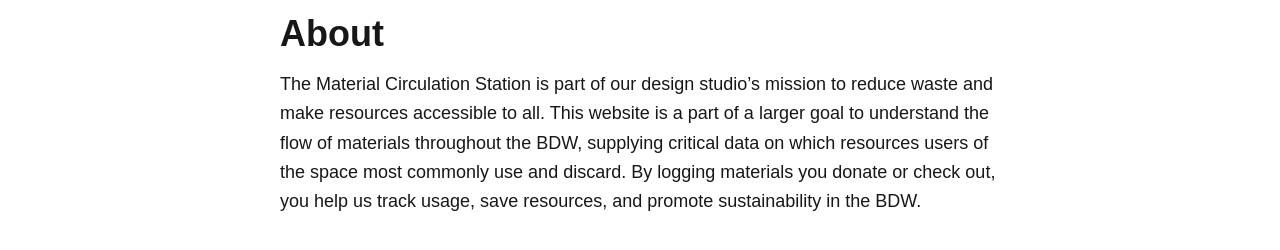
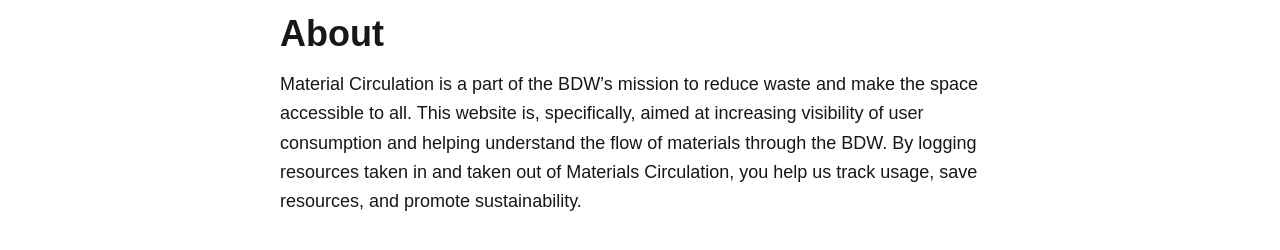
Before and after one commit to ckrenteras/materials-circulation, a Next.js app: page /about in a window 1280 px wide. Shown: the part 266-516 px from the top of the page. Built offline with nearby package versions, Linux system fonts and the light colour scheme.

Commit message:
updated about text

```diff
--- a/src/pages/about.tsx
+++ b/src/pages/about.tsx
@@ -23,11 +23,11 @@
       >
         <h1 className="font-georgia text-4xl font-bold mb-4">About</h1>
         <p className="font-arial text-lg leading-relaxed mb-6">
-          The Material Circulation Station is part of our design studio’s mission to reduce waste
-          and make resources accessible to all. This website is a part of a larger goal to understand
-          the flow of materials throughout the BDW, supplying critical data on which resources users
-          of the space most commonly use and discard. By logging materials you donate or check out,
-          you help us track usage, save resources, and promote sustainability in the BDW.
+          Material Circulation is a part of the BDW’s mission to reduce waste and make the space
+          accessible to all. This website is, specifically, aimed at increasing visibility of user
+          consumption and helping understand the flow of materials through the BDW. By logging
+          resources taken in and taken out of Materials Circulation, you help us track usage, save
+          resources, and promote sustainability.
         </p>
         <Link
           href="/"
```
